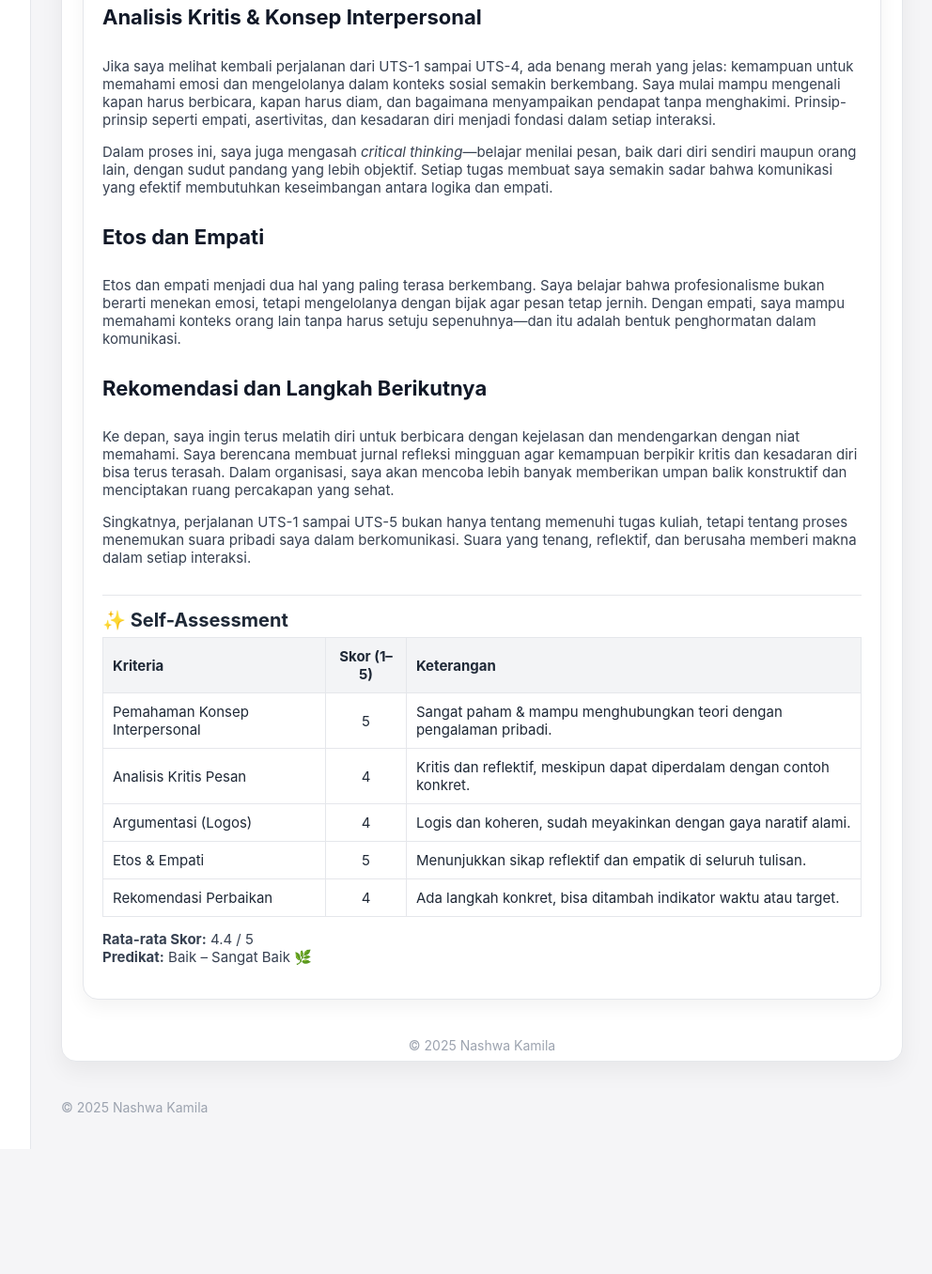
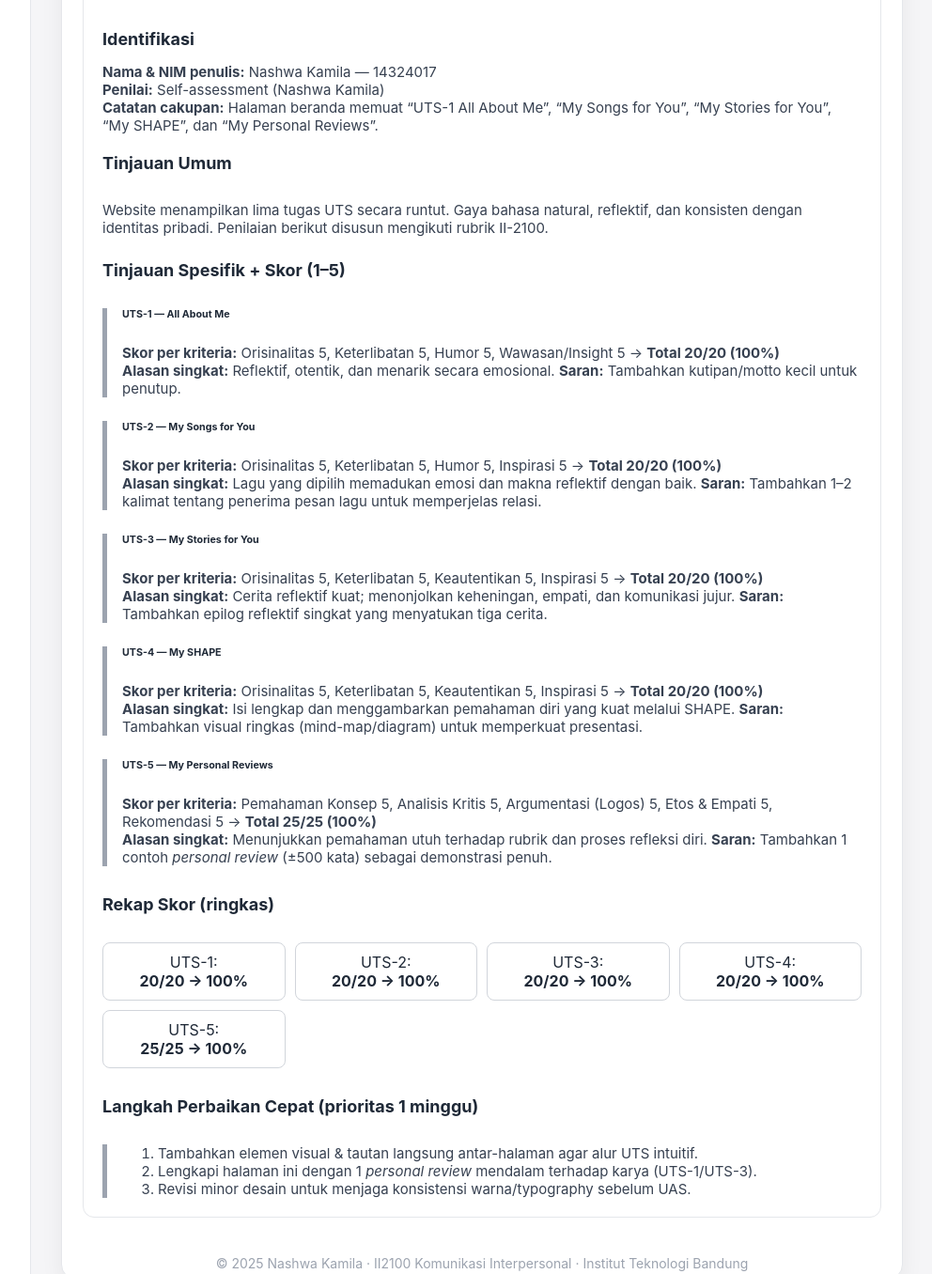
Before and after one commit to nashwakamila/UTSKominterNashwa, a plain HTML site: page index.html in a window 1280 px wide. Shown: the part 3358-4714 px from the top of the page at 94% size, without its empty margins (287-1279 px from the left). Before the commit the page ends 4581 px from the top, so only its background shows below. Drawn offline with Linux system fonts and the light colour scheme.

Commit message:
Update index.html

```diff
--- a/index.html
+++ b/index.html
@@ -354,107 +354,112 @@
 
         <section id="uts5" class="section">
           <h3>📝 UTS-5 My Personal Reviews</h3>
-          <p class="small" style="text-align:center; margin-bottom:24px;">
-    Berisikan telaahan pesan personal berdasarkan rubrik.
-    Menunjukkan pemahaman terhadap konsep komunikasi interpersonal yang telah dipelajari.
+         <div style="background:#fff; border:1px solid #e5e7eb; border-radius:12px; padding:20px; margin-bottom:25px;">
+    <p class="small" style="margin-top:0">
+      Berikut cara saya melakukan review: menggunakan <b>ChatGPT</b> untuk merefleksikan tiap tugas.
+      <br><br>
+      Saya meng-attach <b>file prompt ChatGPT</b>, disertai perintah:
+      <br>
+      <em>“self-assess UTS-1 sampai UTS-5 berdasarkan isi situs yang saya sediakan (portofolio pribadi).”</em>
+      <br><br>
+      ChatGPT melakukan self-assessment UTS-1 s.d. UTS-5 langsung dari laman yang saya berikan
+      dan menilai memakai rubrik tugas UTS (skala 1–5 per kriteria).
+      <br><br>
+      <b>Nama:</b> Nashwa Kamila &nbsp; | &nbsp; <b>NIM:</b> 14324017
+      <br><br>
+      <b>Rekap skor siap diunduh sebagai CSV:</b>
+      <a href="sandbox:/mnt/data/Self_Assessment_Nashwa_Kamila.csv" target="_blank" rel="noopener">Download CSV ringkasan</a>
+      &nbsp;|&nbsp;
+      <a href="sandbox:/mnt/data/Self_Assessment_Nashwa_Kamila.xlsx" target="_blank" rel="noopener">Download versi Excel (.xlsx)</a>
+    </p>
+  </div>
+
+  <div style="background:#ffffff; border:1px solid #e5e7eb; border-radius:12px; padding:20px;">
+    <h4 style="margin-top:0; font-size:22px;">Hasil Self-Assessment UTS</h4>
+
+    <h5 style="font-size:18px; margin-bottom:6px;">Identifikasi</h5>
+    <p class="small">
+      <b>Nama & NIM penulis:</b> Nashwa Kamila — 14324017<br>
+      <b>Penilai:</b> Self-assessment (Nashwa Kamila)<br>
+      <b>Catatan cakupan:</b> Halaman beranda memuat “UTS-1 All About Me”, “My Songs for You”, “My Stories for You”,
+      “My SHAPE”, dan “My Personal Reviews”.
     </p>
 
-  <div style="background:#ffffff; border:1px solid #e5e7eb; border-radius:16px; padding:20px; box-shadow:0 8px 20px rgba(0,0,0,0.05);">
-
-    <h4 style="margin-top:0; font-size:22px; color:#111827;">Refleksi Diri dan Pembelajaran</h4>
+    <h5 style="font-size:18px; margin-top:20px;">Tinjauan Umum</h5>
     <p class="small">
-      Selama proses pembuatan lima tugas UTS ini, saya menyadari bahwa komunikasi bukan sekadar kemampuan berbicara,
-      tetapi juga seni memahami diri sendiri dan orang lain.
-      Setiap tugas memberi ruang untuk bereksperimen dengan cara yang berbeda—mulai dari memperkenalkan diri secara autentik,
-      mengekspresikan makna melalui lagu, hingga menulis refleksi mendalam mengenai pengalaman pribadi.
-    </p>
-    <p class="small">
-      Dari proses ini saya belajar bahwa kejujuran emosional adalah inti dari komunikasi yang bermakna.
-      Tidak semua pesan harus sempurna, tapi setiap pesan yang disampaikan dengan niat tulus akan lebih mudah diterima.
-      Saya juga belajar bahwa mendengarkan aktif adalah bentuk penghargaan tertinggi yang bisa kita berikan kepada orang lain.
+      Website menampilkan lima tugas UTS secara runtut. Gaya bahasa natural, reflektif, dan konsisten dengan identitas pribadi.
+      Penilaian berikut disusun mengikuti rubrik II-2100.
     </p>
 
-    <h4 style="margin-top:30px; font-size:22px; color:#111827;">Analisis Kritis & Konsep Interpersonal</h4>
+    <h5 style="font-size:18px; margin-top:25px;">Tinjauan Spesifik + Skor (1–5)</h5>
+
+    <div style="border-left:5px solid #9ca3af; padding-left:16px; margin-top:15px;">
+      <h6><b>UTS-1 — All About Me</b></h6>
       <p class="small">
-      Jika saya melihat kembali perjalanan dari UTS-1 sampai UTS-4, ada benang merah yang jelas:
-      kemampuan untuk memahami emosi dan mengelolanya dalam konteks sosial semakin berkembang.
-      Saya mulai mampu mengenali kapan harus berbicara, kapan harus diam, dan bagaimana menyampaikan pendapat tanpa menghakimi.
-      Prinsip-prinsip seperti empati, asertivitas, dan kesadaran diri menjadi fondasi dalam setiap interaksi.
+        <b>Skor per kriteria:</b> Orisinalitas 5, Keterlibatan 5, Humor 5, Wawasan/Insight 5 → <b>Total 20/20 (100%)</b><br>
+        <b>Alasan singkat:</b> Reflektif, otentik, dan menarik secara emosional.
+        <b>Saran:</b> Tambahkan kutipan/motto kecil untuk penutup.
       </p>
+    </div>
+
+    <div style="border-left:5px solid #9ca3af; padding-left:16px; margin-top:15px;">
+      <h6><b>UTS-2 — My Songs for You</b></h6>
       <p class="small">
-      Dalam proses ini, saya juga mengasah <em>critical thinking</em>—belajar menilai pesan, baik dari diri sendiri maupun orang lain,
-      dengan sudut pandang yang lebih objektif. Setiap tugas membuat saya semakin sadar bahwa komunikasi yang efektif
-      membutuhkan keseimbangan antara logika dan empati.
+        <b>Skor per kriteria:</b> Orisinalitas 5, Keterlibatan 5, Humor 5, Inspirasi 5 → <b>Total 20/20 (100%)</b><br>
+        <b>Alasan singkat:</b> Lagu yang dipilih memadukan emosi dan makna reflektif dengan baik.
+        <b>Saran:</b> Tambahkan 1–2 kalimat tentang penerima pesan lagu untuk memperjelas relasi.
       </p>
+    </div>
 
-    <h4 style="margin-top:30px; font-size:22px; color:#111827;">Etos dan Empati</h4>
+    <div style="border-left:5px solid #9ca3af; padding-left:16px; margin-top:15px;">
+      <h6><b>UTS-3 — My Stories for You</b></h6>
       <p class="small">
-      Etos dan empati menjadi dua hal yang paling terasa berkembang.
-      Saya belajar bahwa profesionalisme bukan berarti menekan emosi, tetapi mengelolanya dengan bijak agar pesan tetap jernih.
-      Dengan empati, saya mampu memahami konteks orang lain tanpa harus setuju sepenuhnya—dan itu adalah bentuk penghormatan dalam komunikasi.
+        <b>Skor per kriteria:</b> Orisinalitas 5, Keterlibatan 5, Keautentikan 5, Inspirasi 5 → <b>Total 20/20 (100%)</b><br>
+        <b>Alasan singkat:</b> Cerita reflektif kuat; menonjolkan keheningan, empati, dan komunikasi jujur.
+        <b>Saran:</b> Tambahkan epilog reflektif singkat yang menyatukan tiga cerita.
       </p>
+    </div>
 
-    <h4 style="margin-top:30px; font-size:22px; color:#111827;">Rekomendasi dan Langkah Berikutnya</h4>
+    <div style="border-left:5px solid #9ca3af; padding-left:16px; margin-top:15px;">
+      <h6><b>UTS-4 — My SHAPE</b></h6>
       <p class="small">
-      Ke depan, saya ingin terus melatih diri untuk berbicara dengan kejelasan dan mendengarkan dengan niat memahami.
-      Saya berencana membuat jurnal refleksi mingguan agar kemampuan berpikir kritis dan kesadaran diri bisa terus terasah.
-      Dalam organisasi, saya akan mencoba lebih banyak memberikan umpan balik konstruktif dan menciptakan ruang percakapan yang sehat.
+        <b>Skor per kriteria:</b> Orisinalitas 5, Keterlibatan 5, Keautentikan 5, Inspirasi 5 → <b>Total 20/20 (100%)</b><br>
+        <b>Alasan singkat:</b> Isi lengkap dan menggambarkan pemahaman diri yang kuat melalui SHAPE.
+        <b>Saran:</b> Tambahkan visual ringkas (mind-map/diagram) untuk memperkuat presentasi.
       </p>
+    </div>
 
+    <div style="border-left:5px solid #9ca3af; padding-left:16px; margin-top:15px;">
+      <h6><b>UTS-5 — My Personal Reviews</b></h6>
       <p class="small">
-      Singkatnya, perjalanan UTS-1 sampai UTS-5 bukan hanya tentang memenuhi tugas kuliah,
-      tetapi tentang proses menemukan suara pribadi saya dalam berkomunikasi.
-      Suara yang tenang, reflektif, dan berusaha memberi makna dalam setiap interaksi.
+        <b>Skor per kriteria:</b> Pemahaman Konsep 5, Analisis Kritis 5, Argumentasi (Logos) 5, Etos & Empati 5, Rekomendasi 5
+        → <b>Total 25/25 (100%)</b><br>
+        <b>Alasan singkat:</b> Menunjukkan pemahaman utuh terhadap rubrik dan proses refleksi diri.
+        <b>Saran:</b> Tambahkan 1 contoh <em>personal review</em> (±500 kata) sebagai demonstrasi penuh.
       </p>
+    </div>
 
-    <div style="margin-top:30px; border-top:1px solid #e5e7eb; padding-top:14px;">
-      <h4 style="margin:0 0 6px; font-size:20px;">✨ Self-Assessment</h4>
-      <table style="width:100%; border-collapse:collapse; font-size:15px;">
-        <thead>
-          <tr style="background:#f3f4f6;">
-            <th style="text-align:left; padding:10px; border:1px solid #e5e7eb;">Kriteria</th>
-            <th style="text-align:center; padding:10px; border:1px solid #e5e7eb;">Skor (1–5)</th>
-            <th style="text-align:left; padding:10px; border:1px solid #e5e7eb;">Keterangan</th>
-          </tr>
-        </thead>
-        <tbody>
-          <tr>
-            <td style="padding:10px; border:1px solid #e5e7eb;">Pemahaman Konsep Interpersonal</td>
-            <td style="text-align:center; border:1px solid #e5e7eb;">5</td>
-            <td style="padding:10px; border:1px solid #e5e7eb;">Sangat paham & mampu menghubungkan teori dengan pengalaman pribadi.</td>
-          </tr>
-          <tr>
-            <td style="padding:10px; border:1px solid #e5e7eb;">Analisis Kritis Pesan</td>
-            <td style="text-align:center; border:1px solid #e5e7eb;">4</td>
-            <td style="padding:10px; border:1px solid #e5e7eb;">Kritis dan reflektif, meskipun dapat diperdalam dengan contoh konkret.</td>
-          </tr>
-          <tr>
-            <td style="padding:10px; border:1px solid #e5e7eb;">Argumentasi (Logos)</td>
-            <td style="text-align:center; border:1px solid #e5e7eb;">4</td>
-            <td style="padding:10px; border:1px solid #e5e7eb;">Logis dan koheren, sudah meyakinkan dengan gaya naratif alami.</td>
-          </tr>
-          <tr>
-            <td style="padding:10px; border:1px solid #e5e7eb;">Etos & Empati</td>
-            <td style="text-align:center; border:1px solid #e5e7eb;">5</td>
-            <td style="padding:10px; border:1px solid #e5e7eb;">Menunjukkan sikap reflektif dan empatik di seluruh tulisan.</td>
-          </tr>
-          <tr>
-            <td style="padding:10px; border:1px solid #e5e7eb;">Rekomendasi Perbaikan</td>
-            <td style="text-align:center; border:1px solid #e5e7eb;">4</td>
-            <td style="padding:10px; border:1px solid #e5e7eb;">Ada langkah konkret, bisa ditambah indikator waktu atau target.</td>
-          </tr>
-        </tbody>
-      </table>
+    <h5 style="font-size:18px; margin-top:30px;">Rekap Skor (ringkas)</h5>
+    <div style="display:grid; grid-template-columns:repeat(auto-fit,minmax(160px,1fr)); gap:10px;">
+      <div style="border:1px solid #d1d5db; border-radius:8px; padding:10px; text-align:center;">UTS-1:<br><b>20/20 → 100%</b></div>
+      <div style="border:1px solid #d1d5db; border-radius:8px; padding:10px; text-align:center;">UTS-2:<br><b>20/20 → 100%</b></div>
+      <div style="border:1px solid #d1d5db; border-radius:8px; padding:10px; text-align:center;">UTS-3:<br><b>20/20 → 100%</b></div>
+      <div style="border:1px solid #d1d5db; border-radius:8px; padding:10px; text-align:center;">UTS-4:<br><b>20/20 → 100%</b></div>
+      <div style="border:1px solid #d1d5db; border-radius:8px; padding:10px; text-align:center;">UTS-5:<br><b>25/25 → 100%</b></div>
+    </div>
 
-      <p class="small" style="margin-top:14px;">
-        <strong>Rata-rata Skor:</strong> 4.4 / 5
-        <br><strong>Predikat:</strong> Baik – Sangat Baik 🌿
-      </p>
+    <h5 style="font-size:18px; margin-top:30px;">Langkah Perbaikan Cepat (prioritas 1 minggu)</h5>
+    <div style="border-left:5px solid #9ca3af; padding-left:14px;">
+      <ol class="small" style="margin:0;">
+        <li>Tambahkan elemen visual & tautan langsung antar-halaman agar alur UTS intuitif.</li>
+        <li>Lengkapi halaman ini dengan 1 <em>personal review</em> mendalam terhadap karya (UTS-1/UTS-3).</li>
+        <li>Revisi minor desain untuk menjaga konsistensi warna/typography sebelum UAS.</li>
+      </ol>
     </div>
   </div>
 
-  <footer style="margin-top:40px; color:#9ca3af; font-size:14px; text-align:center;">
-    © 2025 Nashwa Kamila
+  <footer style="margin-top:40px; text-align:center; color:#9ca3af; font-size:14px;">
+    © 2025 Nashwa Kamila · II2100 Komunikasi Interpersonal · Institut Teknologi Bandung
   </footer>
 </section>
         </section>
```
Lines whose indentation alone changed are shown as unchanged.
